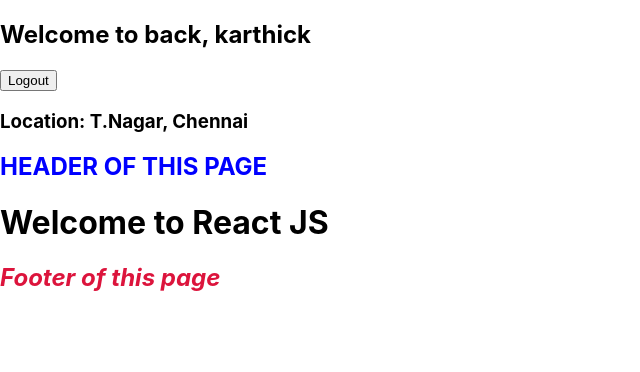
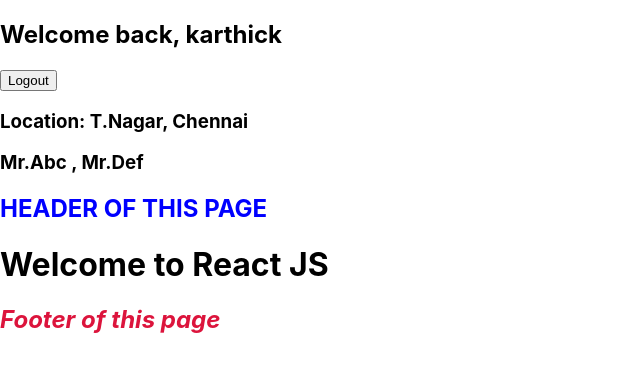
Before and after one commit to karthickvkumar/vcentry24, a React (Create React App) app in the folder learning-react/: page / in a window 1280 px wide. Shown: the top 372 px of the page, without its empty margins (0-640 px from the left). Built offline with nearby package versions, Linux system fonts and the light colour scheme.

Commit message:
source code

```diff
--- a/learning-react/src/components/header.js
+++ b/learning-react/src/components/header.js
@@ -1,12 +1,18 @@
 import React from "react";
 
 const HeaderComponent = () => {
-  let username = "karthick";
-  let address= {
+
+  const username = "karthick";
+
+  const address = {
     street: "12, AMC Road",
     area: "T.Nagar",
     city: "Chennai"
   };
+
+  const list = [
+    "Mr.Abc", "Mr.Bcd", "Mr.Def"
+  ]
 
   const onLogout = () => {
     alert("You've been successfully Logout!");
@@ -14,9 +20,12 @@
 
   return(
     <div>
-      <h2>Welcome to back, {username}</h2>
+      <h2>Welcome back, {username}</h2>
       <button onClick={() => onLogout()}>Logout</button>
       <h3>Location: {address.area}, {address.city}</h3>
+
+      <h3>{list[0]} , {list[2]}</h3>
+
       <h2 className="heading-text">Header of this page</h2>
     </div>
   )
```
